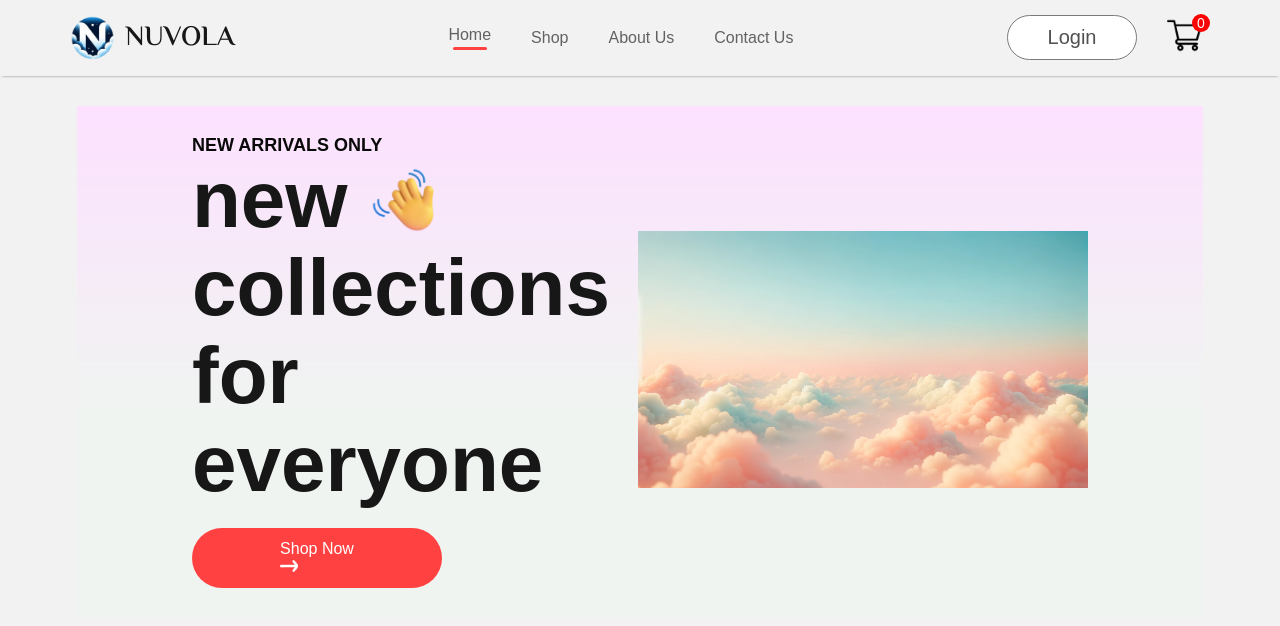
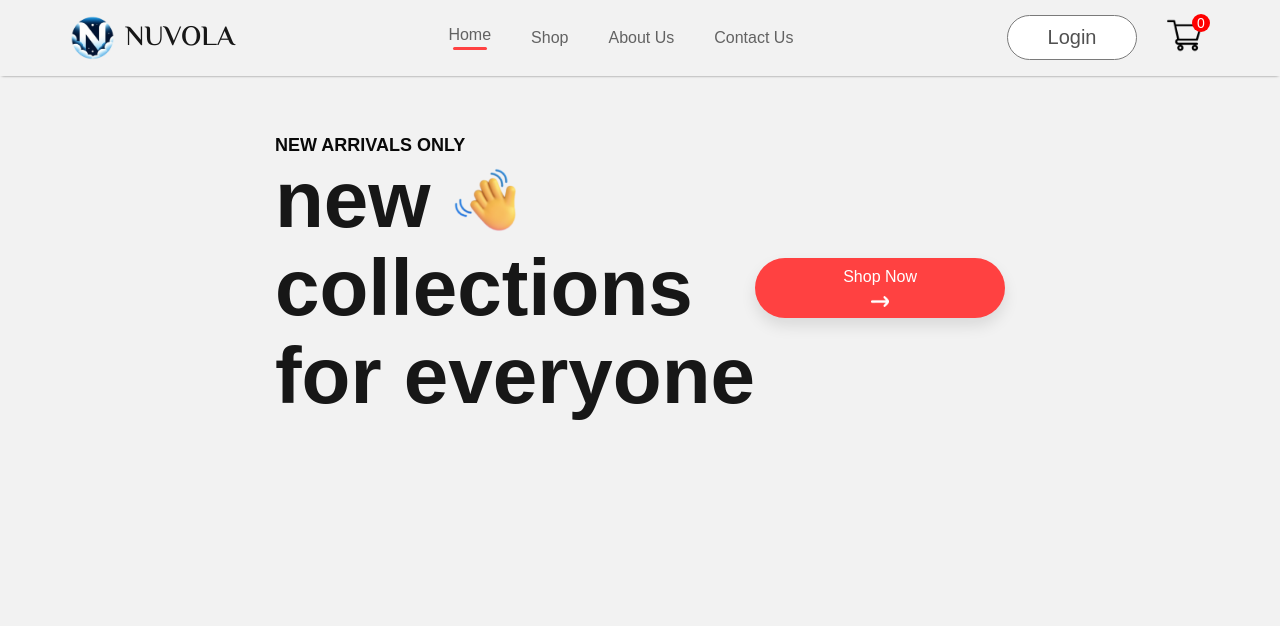
Before and after one commit to Luluberry66/COMP3962, a React (Create React App) app: page / in a window 1280 px wide. Shown: the top 626 px of the page. Built offline with nearby package versions, Linux system fonts and the light colour scheme.

Commit message:
Move hero button and update styling

```diff
--- a/src/Components/Hero/Hero.css
+++ b/src/Components/Hero/Hero.css
@@ -1,10 +1,7 @@
 .hero{
-    min-height: 100vh;
-    background:  linear-gradient(180deg, #fde1ff, #e1ffea22 60%);
+    margin-top: 75px;
     display: flex;
     align-items: center;
-    justify-content: space-between;
-    padding: 10px 9%;
 }
 .hero-left{
     line-height: 1.1;
@@ -29,19 +26,40 @@
 }
 .hero-latest-btn{
     display: flex;
-    align-items: center; /* Center vertically */
+    align-items: center;
     justify-content: center;
-    align-items: center;
     gap: 15px;
     width: 250px;
     height: 60px;
     border-radius: 75px;
     margin-top: 20px;
-    background: #ff4141;
-    color: white;
+    background: #f0f0f5;
+    color: #333;
     font-size: 16px;
     font-weight: 500;
     cursor: pointer;
+    border: none;
+    box-shadow: 0px 8px 15px rgba(0, 0, 0, 0.1);
+    transition: all 0.3s ease 0s;
+}
+
+.hero-latest-btn:hover {
+    background: #e6e6eb;
+    color: #000;
+    box-shadow: 0px 15px 20px rgba(0, 0, 0, 0.1);
+    transform: translateY(-7px);
+}
+
+.hero-latest-btn:hover img{
+    filter: invert(1);
+}
+
+.arrow-center {
+    display: flex;
+    align-items: center;
+    justify-content: center;
+    gap: 10px;
+    margin-top: 10px;
 }
 .hero-latest-btn img{
     width: 18px;
--- a/src/Components/Hero/Hero.jsx
+++ b/src/Components/Hero/Hero.jsx
@@ -18,15 +18,16 @@ const Hero = () => {
             <p>collections</p>
             <p>for everyone</p>
         </div>
-        <div className="hero-latest-btn">
+      </div>
+      <div className="hero-right">
+      <div className="hero-latest-btn">
           <Link to="/shop"> {/* Link to the /shop route */}
             <div>Shop Now</div>
-            <img src={arrow_icon} alt="" />
+            <div className="arrow-center">
+              <img src={arrow_icon} alt="" />
+            </div>
           </Link>
         </div>
-      </div>
-      <div className="hero-right">
-        <img src={hero_image} alt="" />
       </div>
     </div>
   )
```
